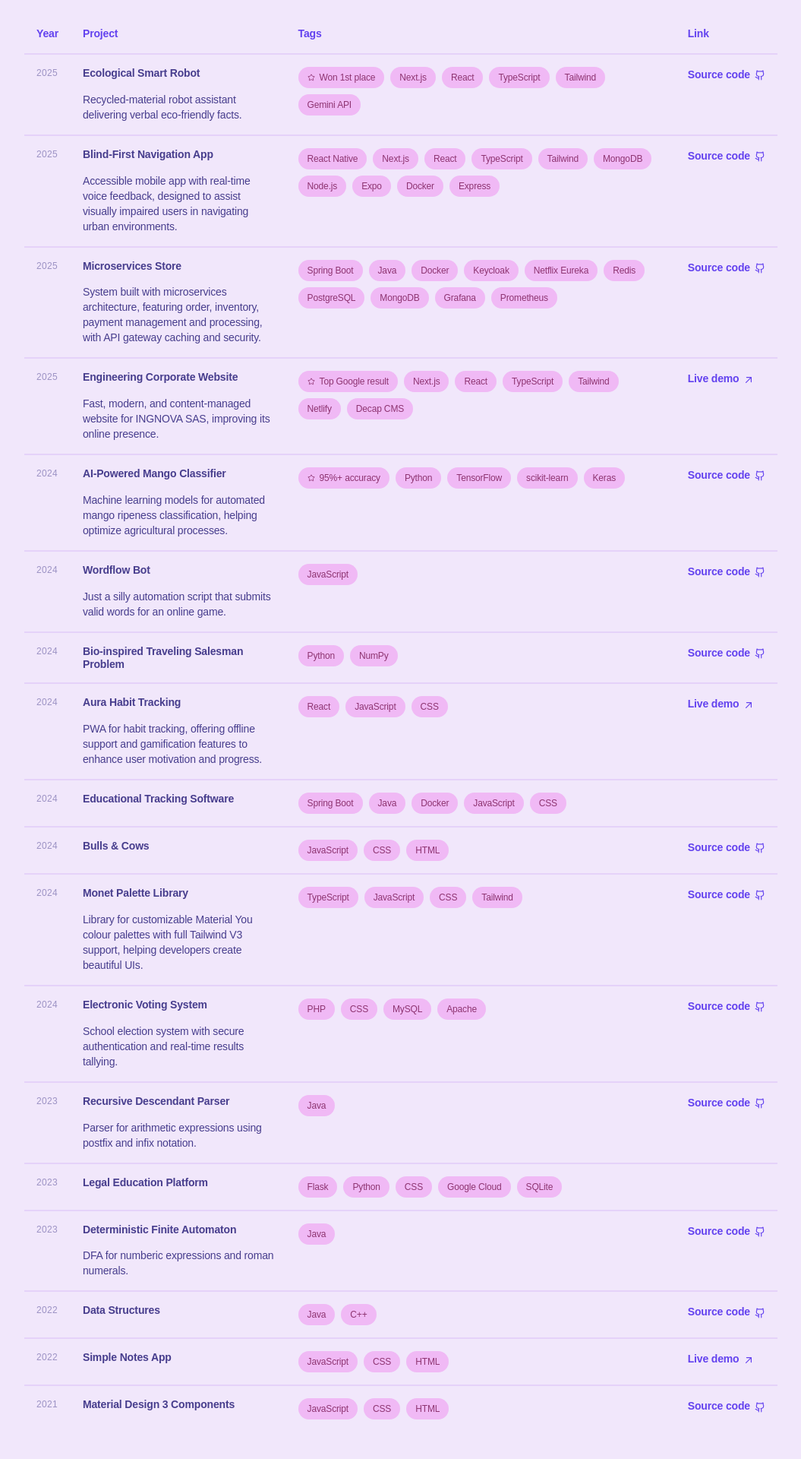
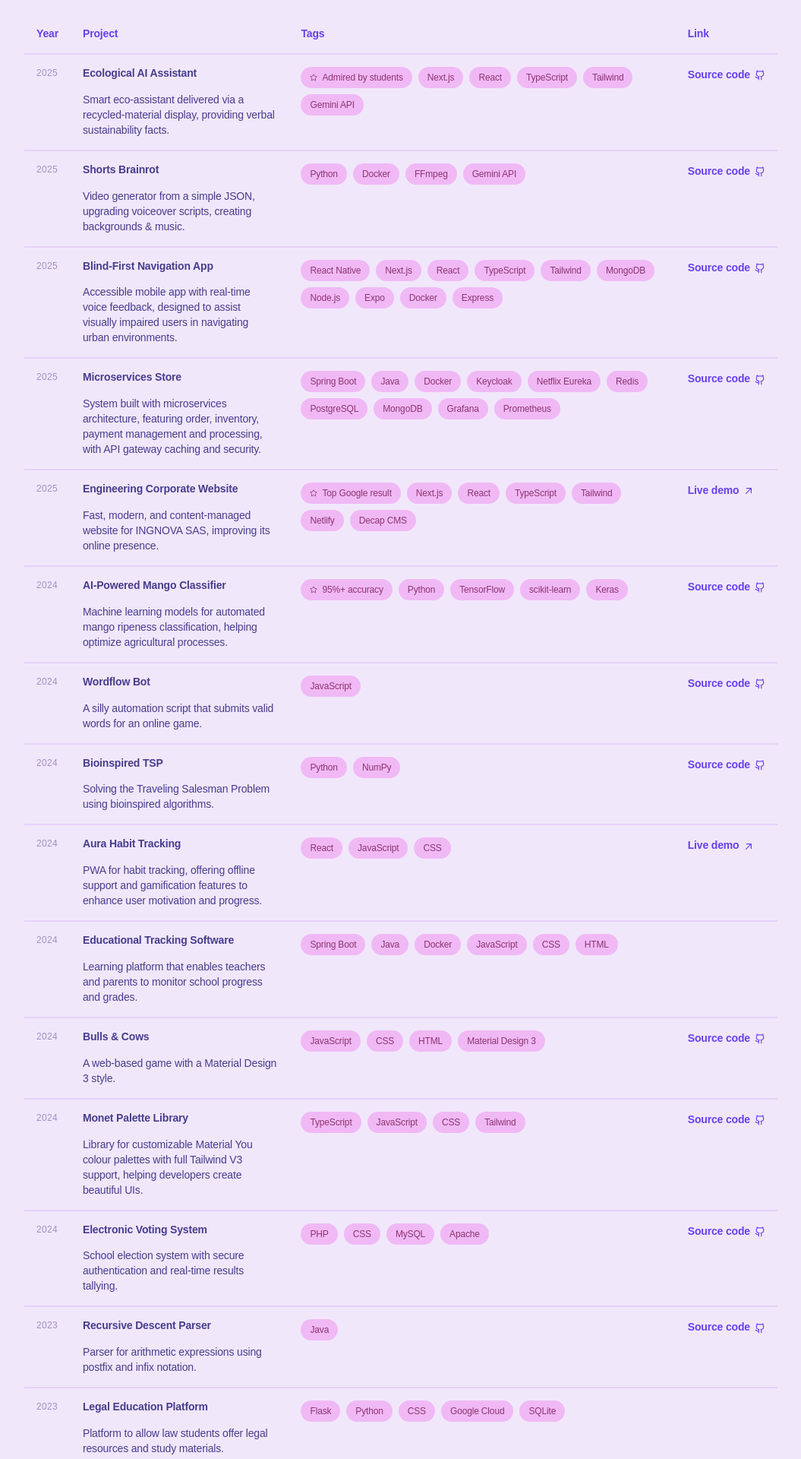
Before and after one commit to dejesusbg/resume, a Next.js app: page /archive in a window 1280 px wide. Shown: the part 280-2200 px from the top of the page at 76% size, without its empty margins (112-1167 px from the left). Built offline with nearby package versions, Linux system fonts and the light colour scheme; a web font is replaced by a local one.

Commit message:
enforce description field and update

```diff
--- a/src/components/ui/ProjectsRow.tsx
+++ b/src/components/ui/ProjectsRow.tsx
@@ -46,7 +46,7 @@ const ProjectsTableRow = ({
 			</td>
 			<td className="flex flex-col gap-4 p-4 text-sm">
 				<div className="font-semibold leading-[120%]">{title}</div>
-				{description && <p className="font-normal sm:max-w-sm">{description}</p>}
+				<p className="font-normal sm:max-w-sm">{description}</p>
 				<LinkElement isHidden={true} />
 			</td>
 			<td className="hidden p-4 align-top lg:table-cell">
--- a/src/data/Projects.tsx
+++ b/src/data/Projects.tsx
@@ -8,7 +8,7 @@ export interface StatsProps {
 
 export interface ProjectProps {
 	title: string;
-	description?: string;
+	description: string;
 	link: string;
 	imageSrc?: string;
 	tags: string[];
@@ -20,14 +20,23 @@ export interface ProjectProps {
 
 export const projects = [
 	{
-		title: 'Ecological Smart Robot',
-		description: 'Recycled-material robot assistant delivering verbal eco-friendly facts.',
+		title: 'Ecological AI Assistant',
+		description:
+			'Smart eco-assistant delivered via a recycled-material display, providing verbal sustainability facts.',
 		link: 'https://github.com/dejesusbg/ecobot',
 		imageSrc: 'notes_logo.webp',
 		tags: ['Next.js', 'React', 'TypeScript', 'Tailwind', 'Gemini API'],
-		stats: { icon: LuStar, value: 'Won 1st place' },
+		stats: { icon: LuStar, value: 'Admired by students' },
 		featured: true,
 		date: '10/25',
+	},
+	{
+		title: 'Shorts Brainrot',
+		description:
+			'Video generator from a simple JSON, upgrading voiceover scripts, creating backgrounds & music.',
+		link: 'https://github.com/dejesusbg/shorts',
+		tags: ['Python', 'Docker', 'FFmpeg', 'Gemini API'],
+		date: '09/25',
 	},
 	{
 		title: 'Blind-First Navigation App',
@@ -94,12 +103,13 @@ export const projects = [
 	{
 		title: 'Wordflow Bot',
 		link: 'https://github.com/dejesusbg/wordflow-bot',
-		description: 'Just a silly automation script that submits valid words for an online game.',
+		description: 'A silly automation script that submits valid words for an online game.',
 		tags: ['JavaScript'],
 		date: '10/24',
 	},
 	{
-		title: 'Bio-inspired Traveling Salesman Problem',
+		title: 'Bioinspired TSP',
+		description: 'Solving the Traveling Salesman Problem using bioinspired algorithms.',
 		link: 'https://github.com/dejesusbg/bioinsipired-tsp',
 		tags: ['Python', 'NumPy'],
 		date: '10/24',
@@ -114,14 +124,17 @@ export const projects = [
 	},
 	{
 		title: 'Educational Tracking Software',
+		description:
+			'Learning platform that enables teachers and parents to monitor school progress and grades.',
 		link: '#',
-		tags: ['Spring Boot', 'Java', 'Docker', 'JavaScript', 'CSS'],
+		tags: ['Spring Boot', 'Java', 'Docker', 'JavaScript', 'CSS', 'HTML'],
 		date: '05/24',
 	},
 	{
 		title: 'Bulls & Cows',
+		description: 'A web-based game with a Material Design 3 style.',
 		link: 'https://github.com/dejesusbg/bulls-and-cows',
-		tags: ['JavaScript', 'CSS', 'HTML'],
+		tags: ['JavaScript', 'CSS', 'HTML', 'Material Design 3'],
 		date: '04/24',
 	},
 	{
@@ -141,7 +154,7 @@ export const projects = [
 		date: '03/24',
 	},
 	{
-		title: 'Recursive Descendant Parser',
+		title: 'Recursive Descent Parser',
 		description: 'Parser for arithmetic expressions using postfix and infix notation.',
 		link: 'https://github.com/dejesusbg/rdparser',
 		tags: ['Java'],
@@ -149,33 +162,38 @@ export const projects = [
 	},
 	{
 		title: 'Legal Education Platform',
+		description: 'Platform to allow law students offer legal resources and study materials.',
 		link: '#',
 		tags: ['Flask', 'Python', 'CSS', 'Google Cloud', 'SQLite'],
 		date: '04/23',
 	},
 	{
 		title: 'Deterministic Finite Automaton',
-		description: 'DFA for numberic expressions and roman numerals.',
+		description: 'Simple DFA for numeric expressions and roman numerals.',
 		link: 'https://github.com/dejesusbg/dfautomaton',
 		tags: ['Java'],
 		date: '03/23',
 	},
 	{
 		title: 'Data Structures',
+		description: 'Data structures & algorithms with practical implementations.',
 		link: 'https://github.com/dejesusbg/data-structures',
 		tags: ['Java', 'C++'],
 		date: '09/22',
 	},
 	{
 		title: 'Simple Notes App',
+		description: 'Fast note-taking app with Material Design 3, dark mode, and offline PWA support.',
 		link: 'https://notes-mui.netlify.app/',
-		tags: ['JavaScript', 'CSS', 'HTML'],
+		tags: ['JavaScript', 'CSS', 'HTML', 'Material Design 3'],
 		date: '04/22',
 	},
 	{
-		title: 'Material Design 3 Components',
+		title: 'MD3 Components',
+		description:
+			'Lightweight Material Design 3 framework with dynamic theme and responsive components.',
 		link: 'https://github.com/dejesusbg/md3',
-		tags: ['JavaScript', 'CSS', 'HTML'],
+		tags: ['JavaScript', 'CSS', 'HTML', 'Material Design 3'],
 		date: '12/21',
 	},
 ];
```
